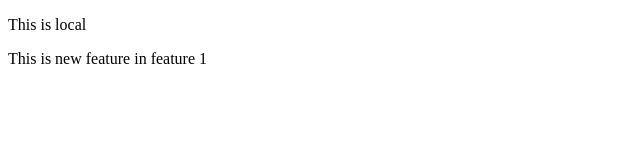
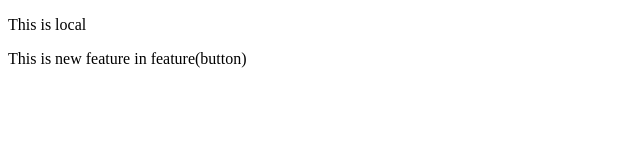
Before and after one commit to vikasgowda3010/localrepo, a plain HTML site: page index.html in a window 1280 px wide. Shown: the full height of the page, 0-640 px from the left. Drawn offline with Linux system fonts and the light colour scheme.

Commit message:
added button

```diff
--- a/index.html
+++ b/index.html
@@ -7,6 +7,6 @@
 </head>
 <body>
     <p>This is local</p>
-    <p>This is new feature in feature 1</p>
+    <p>This is new feature in feature(button)</p>
 </body>
 </html>
```
